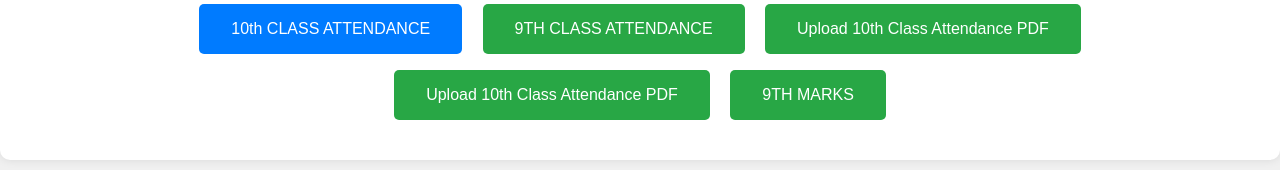
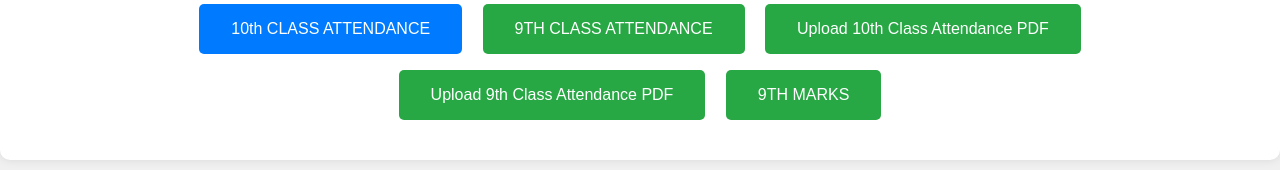
Before and after one commit to iamshubhamshah/Vikalpa, a plain HTML site: page index.html in a window 1280 px wide. Shown: the part 377-547 px from the top of the page. Drawn offline with Linux system fonts and the light colour scheme.

Commit message:
Update index.html

```diff
--- a/index.html
+++ b/index.html
@@ -16,7 +16,7 @@
             <a href="https://script.google.com/macros/s/AKfycbzE0XWciP0YOJC64xwPyo7EM4CkiAQ7lKBMIXsrVGUOlwyMO0aH0ijV82LxL_f-yGj77Q/exec" class="btn btn-primary">10th CLASS ATTENDANCE</a>
             <a href="https://script.google.com/macros/s/AKfycbwI9oOHJDpKHiJU7GUH_36EjsmEmjhS-joIsp3eKeeSrpDvD7ZHvmPOjvzGkajO4NI3/exec" class="btn btn-secondary">9TH CLASS ATTENDANCE</a>
             <a href="https://script.google.com/macros/s/AKfycbzpwahGGyYes2sjnvAe4a17G7ydj2o5mxZe8umZ7Y3EdS1ZPP0dMeYxeCegbVB_QxR_4w/exec" class="btn btn-secondary">Upload 10th Class Attendance PDF</a>
-            <a href="https://script.google.com/macros/s/AKfycbxPjY3UQHntCFC4_nRvYiGPL0cBTPFcC35cOn03DM-rU-5UOvQrb9kOEectUj_wyehqTQ/exec" class="btn btn-secondary">Upload 10th Class Attendance PDF</a>
+            <a href="https://script.google.com/macros/s/AKfycbxPjY3UQHntCFC4_nRvYiGPL0cBTPFcC35cOn03DM-rU-5UOvQrb9kOEectUj_wyehqTQ/exec" class="btn btn-secondary">Upload 9th Class Attendance PDF</a>
             <a href="https://script.google.com/macros/s/AKfycbzIinjZr90BNW8mGUZd_UgEd2Lkd-mp_ltuXN3LYiAXIZ_aP5Vo0Ol5vbB_QAr7Te5uJQ/exec" class="btn btn-secondary">9TH MARKS</a>
         </div>
     </div>
```
